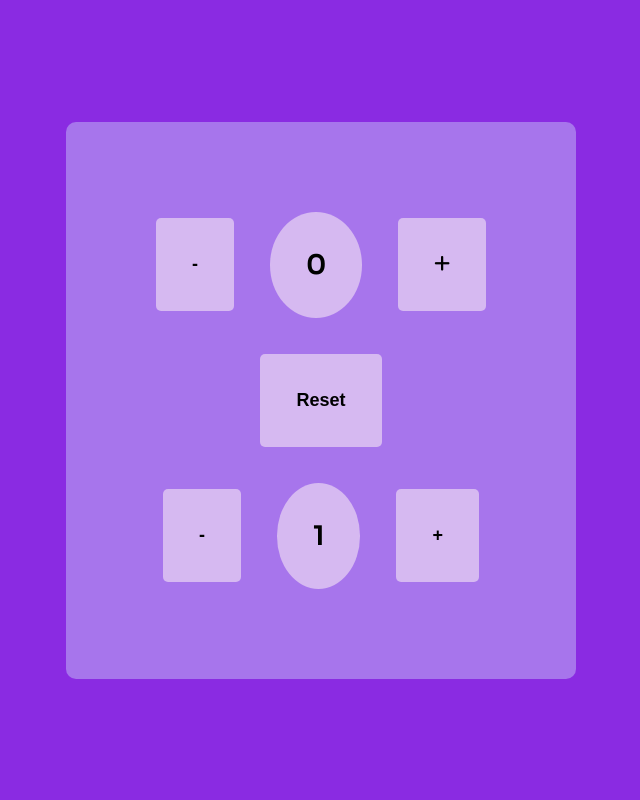
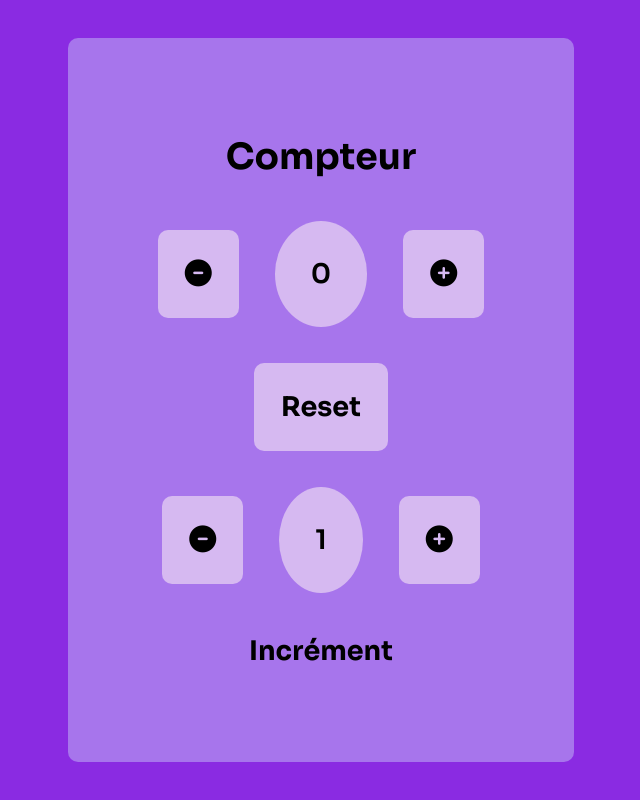
Before and after one commit to Mrneyestani/Counter-React, a React (Vite) app: page / in a window 1280 px wide. Shown: the whole page, without its empty margins (319-959 px from the left). Built offline with nearby package versions, Linux system fonts and the light colour scheme.

Commit message:
optimisation

```diff
--- a/src/exo-counter/components/Counter.tsx
+++ b/src/exo-counter/components/Counter.tsx
@@ -1,20 +1,10 @@
 import { SyntheticEvent } from "react";
 import { useState } from "react";
-// import { FontAwesomeIcon } from "@fortawesome/react-fontawesome";
 import {
-  solid,
-  regular,
-  brands,
-  icon,
-} from "@fortawesome/fontawesome-svg-core/import.macro";
-import {
-  ButtonMinus,
-  ButtonMinusIncrement,
-  ButtonPlus,
-  ButtonPlusIncrement,
-  ButtonReset,
+  Button,
   CounterDiv,
   CounterPage,
+  Display,
   DisplayCounter,
   DisplayIncrement,
   ResetDiv,
@@ -47,25 +37,29 @@ export default function Counter() {
 
   return (
     <CounterPage>
+      <h1>Compteur</h1>
       <CounterDiv>
-        <ButtonMinus onClick={buttonMinus}>-</ButtonMinus>
-        <DisplayCounter>{counter}</DisplayCounter>
-        <ButtonPlus onClick={buttonPlus}>
-          <i className="fa-solid fa-plus"></i>
-        </ButtonPlus>
+        <Button onClick={buttonMinus}>
+          <i className="fa-solid fa-circle-minus"></i>
+        </Button>
+        <Display>{counter}</Display>
+        <Button onClick={buttonPlus}>
+          <i className="fa-solid fa-circle-plus"></i>
+        </Button>
       </CounterDiv>
       <ResetDiv>
-        <ButtonReset onClick={buttonReset}>Reset</ButtonReset>
+        <Button onClick={buttonReset}>Reset</Button>
       </ResetDiv>
       <ValueDiv>
-        <ButtonMinusIncrement onClick={buttonMinusIncrement}>
-          -
-        </ButtonMinusIncrement>
-        <DisplayIncrement>{increment}</DisplayIncrement>
-        <ButtonPlusIncrement onClick={buttonPlusIncrement}>
-          +
-        </ButtonPlusIncrement>
+        <Button onClick={buttonMinusIncrement}>
+          <i className="fa-solid fa-circle-minus"></i>
+        </Button>
+        <Display>{increment}</Display>
+        <Button onClick={buttonPlusIncrement}>
+          <i className="fa-solid fa-circle-plus"></i>
+        </Button>
       </ValueDiv>
+      <h2>Incrément</h2>
     </CounterPage>
   );
 }
--- a/src/exo-counter/styles/Counter.style.tsx
+++ b/src/exo-counter/styles/Counter.style.tsx
@@ -17,51 +17,35 @@ export const CounterDiv = styled.div`
   justify-content: center;
   align-items: center;
 `;
-export const ButtonPlus = styled.button`
+export const Button = styled.button`
   background-color: ${AppTheme.colors.lightViolet};
-  border-radius: 5px;
+  border-radius: 10px;
   border: none;
-  padding: 2rem;
+  padding: 1.5rem;
   margin: 1rem;
   font-size: 1rem;
-  font-weight: 600;
+  font-weight: 700;
   cursor: pointer;
+  font-size: 1.5rem;
+  font-family: ${AppTheme.font.family};
 `;
-export const DisplayCounter = styled.div`
+export const Display = styled.div`
   background-color: ${AppTheme.colors.lightViolet};
-  border-radius: 50%;
+  border-radius: 100%;
   border: none;
   padding: 2rem;
   margin: 1rem;
   font-size: 1.5rem;
   font-weight: 600;
 `;
-export const ButtonMinus = styled.button`
-  background-color: ${AppTheme.colors.lightViolet};
-  border-radius: 5px;
-  border: none;
-  padding: 2rem;
-  margin: 1rem;
-  font-size: 1rem;
-  font-weight: 600;
-  cursor: pointer;
-`;
+
 export const ResetDiv = styled.div`
   display: flex;
   flex-direction: row;
   justify-content: center;
   align-items: center;
 `;
-export const ButtonReset = styled.button`
-  background-color: ${AppTheme.colors.lightViolet};
-  border-radius: 5px;
-  border: none;
-  padding: 2rem;
-  margin: 1rem;
-  font-size: 1rem;
-  font-weight: 600;
-  cursor: pointer;
-`;
+
 export const ValueDiv = styled.div`
   display: flex;
   flex-direction: row;
@@ -70,30 +54,3 @@ export const ValueDiv = styled.div`
   font-size: 1.5rem;
   font-weight: 600;
 `;
-export const ButtonPlusIncrement = styled.button`
-  background-color: ${AppTheme.colors.lightViolet};
-  border-radius: 5px;
-  border: none;
-  padding: 2rem;
-  margin: 1rem;
-  font-size: 1rem;
-  font-weight: 600;
-  cursor: pointer;
-`;
-export const DisplayIncrement = styled.div`
-  background-color: ${AppTheme.colors.lightViolet};
-  border-radius: 100%;
-  border: none;
-  padding: 2rem;
-  margin: 1rem;
-`;
-export const ButtonMinusIncrement = styled.button`
-  background-color: ${AppTheme.colors.lightViolet};
-  border-radius: 5px;
-  border: none;
-  padding: 2rem;
-  margin: 1rem;
-  font-size: 1rem;
-  font-weight: 600;
-  cursor: pointer;
-`;
```
